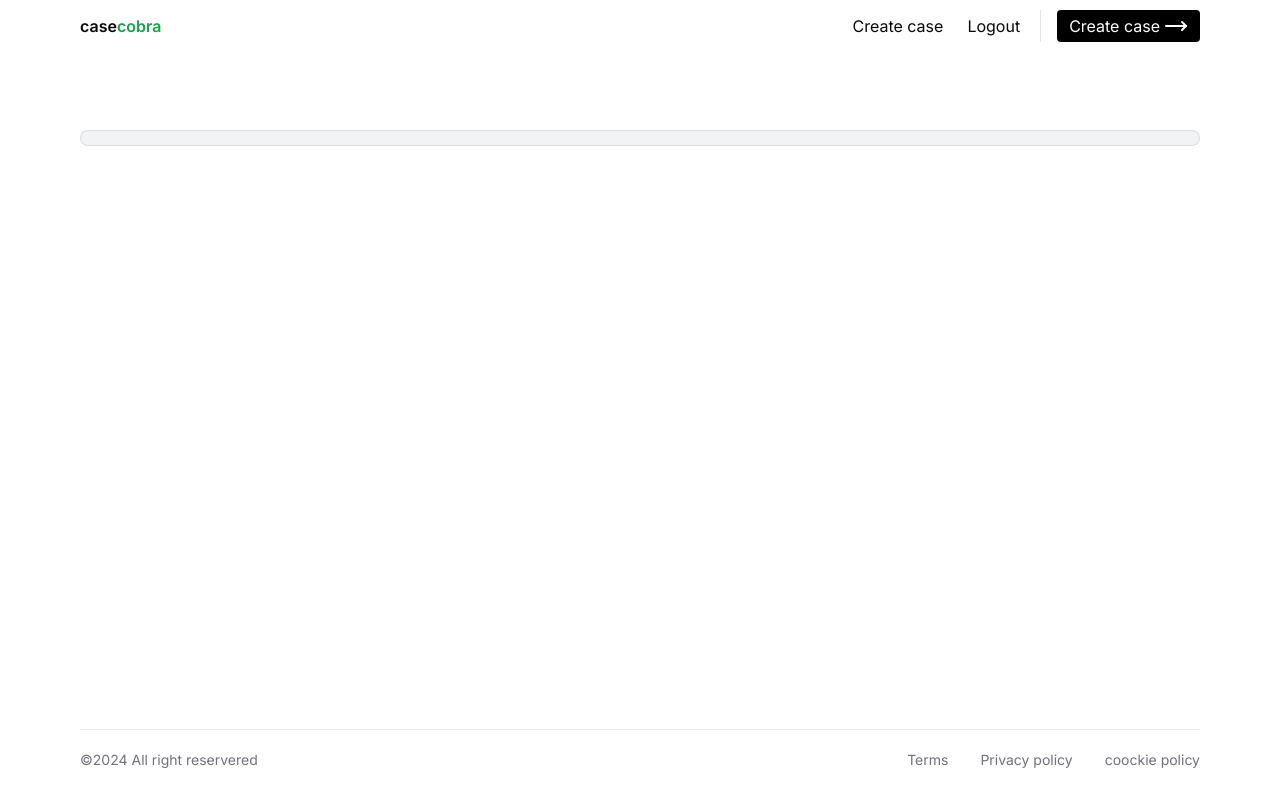
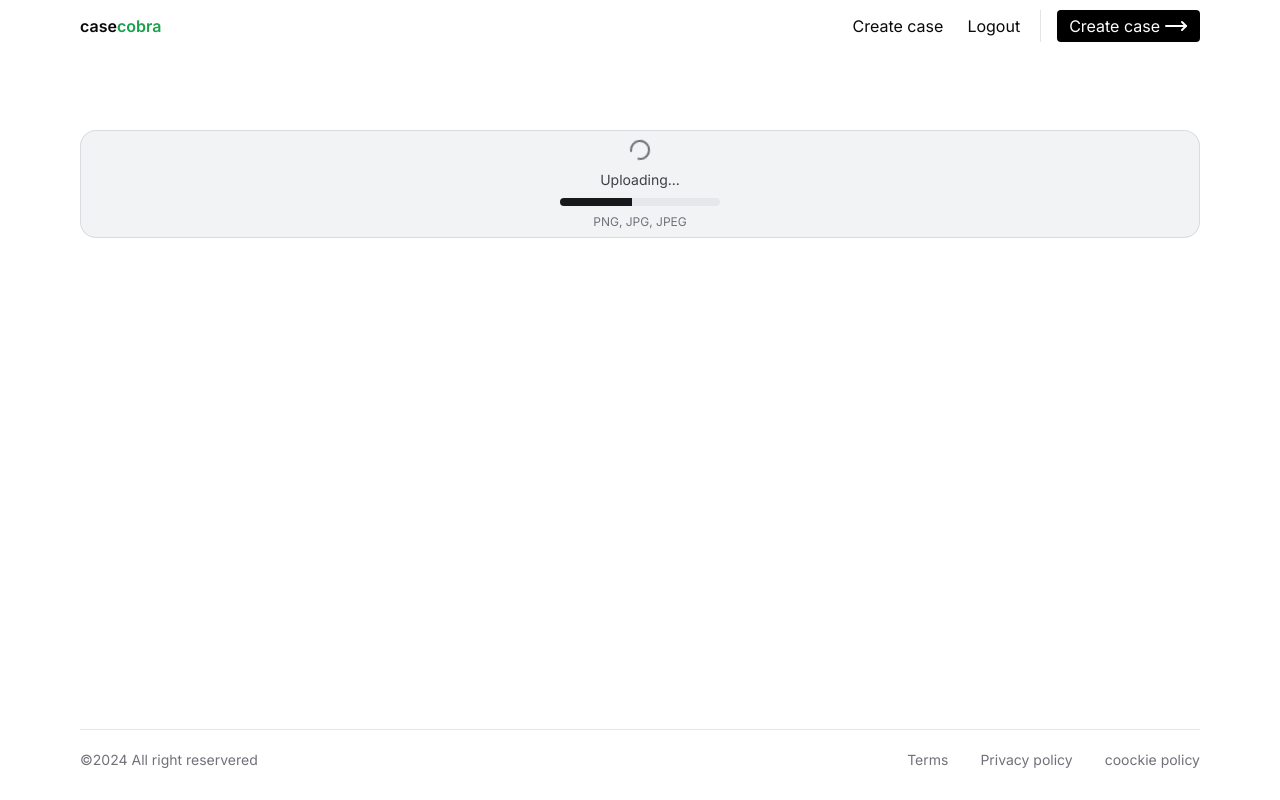
Before and after one commit to rahuldas200/casecobra, a Next.js app: page /configure/upload in a window 1280 px wide. Built offline with nearby package versions, Linux system fonts and the light colour scheme.

Commit message:
--may-30 done--

```diff
--- a/package.json
+++ b/package.json
@@ -10,6 +10,8 @@
   },
   "dependencies": {
     "@radix-ui/react-icons": "^1.3.0",
+    "@radix-ui/react-progress": "^1.0.3",
+    "@uploadthing/react": "^6.6.0",
     "class-variance-authority": "^0.7.0",
     "clsx": "^2.1.1",
     "framer-motion": "^11.2.9",
@@ -19,7 +21,8 @@
     "react-dom": "^18",
     "react-dropzone": "^14.2.3",
     "tailwind-merge": "^2.3.0",
-    "tailwindcss-animate": "^1.0.7"
+    "tailwindcss-animate": "^1.0.7",
+    "uploadthing": "^6.12.0"
   },
   "devDependencies": {
     "@types/node": "^20",
--- a/src/app/configure/layout.tsx
+++ b/src/app/configure/layout.tsx
@@ -3,7 +3,7 @@ import {ReactNode} from 'react'
 
 const Layout = ({children}:{children:ReactNode}) => {
     return (
-        <MaxWidthWrapper className=" ">
+        <MaxWidthWrapper className="flex-1 flex-col ">
             {children}
         </MaxWidthWrapper>
     )
--- a/src/app/configure/upload/page.tsx
+++ b/src/app/configure/upload/page.tsx
@@ -1,55 +1,86 @@
-'use client'
-import { cn } from '@/lib/utils'
-import { Image, Loader2, MousePointerSquareDashed } from 'lucide-react'
-import { useRouter } from 'next/navigation'
-import { useState, useTransition } from 'react'
-import Dropzone, { FileRejection } from 'react-dropzone'
+"use client";
+import { cn } from "@/lib/utils";
+import { Image, Loader2, MousePointerSquareDashed, Upload } from "lucide-react";
+import { useRouter } from "next/navigation";
+import { useState, useTransition } from "react";
+import Dropzone, { FileRejection } from "react-dropzone";
+import { Progress } from "@/components/ui/progress";
 
 const Page = () => {
-  const [isDragOver, setIsDragOver] = useState<boolean>(false)
+  const [isDragOver, setIsDragOver] = useState<boolean>(false);
+  const [UploadProgess,setUploadProgress] = useState<number>(45)
 
+  const onDropRejected = (rejectedFiles: FileRejection[]) => {};
 
-  const onDropRejected = (rejectedFiles: FileRejection[]) => {
+  const onDropAccepted = (acceptedFiles: File[]) => {};
 
-  }
-
-  const onDropAccepted = (acceptedFiles: File[]) => {
-
-  }
-
-
+  const isUploading = true;
+  const [isPanding, startTransition] = useTransition();
 
   return (
     <div
       className={cn(
-        'relative h-full flex-1 my-16 w-full rounded-xl bg-gray-900/5 p-2 ring-1 ring-inset ring-gray-900/10 lg:rounded-2xl flex justify-center flex-col items-center',
+        "relative min-h-full  flex-1 my-16 w-full rounded-xl bg-gray-900/5 p-2 ring-1 ring-inset ring-gray-900/10 lg:rounded-2xl flex justify-center flex-col items-center",
         {
-          'ring-blue-900/25 bg-blue-900/10': isDragOver,
+          "ring-blue-900/25 bg-blue-900/10": isDragOver,
         }
-      )}>
-      <div className='relative flex flex-1 flex-col items-center justify-center w-full'>
+      )}
+    >
+      <div className="relative flex flex-1 flex-col items-center justify-center w-full">
         <Dropzone
           onDropRejected={onDropRejected}
           onDropAccepted={onDropAccepted}
           accept={{
-            'image/png': ['.png'],
-            'image/jpeg': ['.jpeg'],
-            'image/jpg': ['.jpg'],
+            "image/png": [".png"],
+            "image/jpeg": [".jpeg"],
+            "image/jpg": [".jpg"],
           }}
           onDragEnter={() => setIsDragOver(true)}
-          onDragLeave={() => setIsDragOver(false)}>
+          onDragLeave={() => setIsDragOver(false)}
+        >
           {({ getRootProps, getInputProps }) => (
             <div
-              className='h-full w-full flex-1 flex flex-col items-center justify-center'
-              {...getRootProps()}>
+              className="h-full w-full flex-1 flex flex-col items-center justify-center"
+              {...getRootProps()}
+            >
               <input {...getInputProps()} />
+              {isDragOver ? (
+                <MousePointerSquareDashed className="h-6 w-6 text-zinc-500 mb-2" />
+              ) : isUploading || isPanding ? (
+                <Loader2 className=" animate-spin h-6 w-6 text-zinc-500 mb-2" />
+              ) : (
+                <Image className="h-6 w-6 text-zinc-500 mb-2" />
+              )}
 
+              <div className="flex flex-col justify-center mb-2 text-sm text-zinc-700 ">
+                {isUploading ? (
+                  <div className="flex flex-col item-center">
+                    <p className="text-center">Uploading...</p>
+                     <Progress value={UploadProgess} className="mt-2 w-40 h-2 bg-gray-200 "/>
+                  </div>
+                ) : isPanding ? (
+                  <div className="flex flex-col item-center">
+                    <p>Redirecting, please wait..</p>
+                  </div>
+                ) : isDragOver ? (
+                  <p>
+                    <span className="font-samibold">Drop file</span>{" "}
+                    to Upload
+                    </p>
+                ) : (
+                  <p>
+                    <span className="font-samibold">Click to upload</span>{" "}
+                    or drag and drop
+                    </p>
+                )}
+              </div>
+              {isPanding ? null : <p className="text-xs text-zinc-500">PNG, JPG, JPEG</p>}
             </div>
           )}
         </Dropzone>
       </div>
     </div>
-  )
-}
+  );
+};
 
-export default Page
+export default Page;
--- a/src/app/layout.tsx
+++ b/src/app/layout.tsx
@@ -20,8 +20,8 @@ export default function RootLayout({
     <html lang="en">
       <body className={inter.className}>
         <Navbar />
-        <main className="flex flex-col min-h-[calc(100vh-3.5rem-1px)]">
-          <div className="flex flex-1 f;ex-col h-full">{children}</div>
+        <main className='flex grainy-light flex-col min-h-[calc(100vh-3.5rem-1px)]'>
+          <div className="flex-1 flex flex-col h-full">{children}</div>
           <Footer />
         </main>
       </body>
--- /dev/null
+++ b/src/components/ui/progress.tsx
@@ -0,0 +1,28 @@
+"use client"
+
+import * as React from "react"
+import * as ProgressPrimitive from "@radix-ui/react-progress"
+
+import { cn } from "@/lib/utils"
+
+const Progress = React.forwardRef<
+  React.ElementRef<typeof ProgressPrimitive.Root>,
+  React.ComponentPropsWithoutRef<typeof ProgressPrimitive.Root>
+>(({ className, value, ...props }, ref) => (
+  <ProgressPrimitive.Root
+    ref={ref}
+    className={cn(
+      "relative h-2 w-full overflow-hidden rounded-full bg-primary/20",
+      className
+    )}
+    {...props}
+  >
+    <ProgressPrimitive.Indicator
+      className="h-full w-full flex-1 bg-primary transition-all"
+      style={{ transform: `translateX(-${100 - (value || 0)}%)` }}
+    />
+  </ProgressPrimitive.Root>
+))
+Progress.displayName = ProgressPrimitive.Root.displayName
+
+export { Progress }
```
Also changed, not shown: 2 other files (tests, documents, lock files or other folders).
